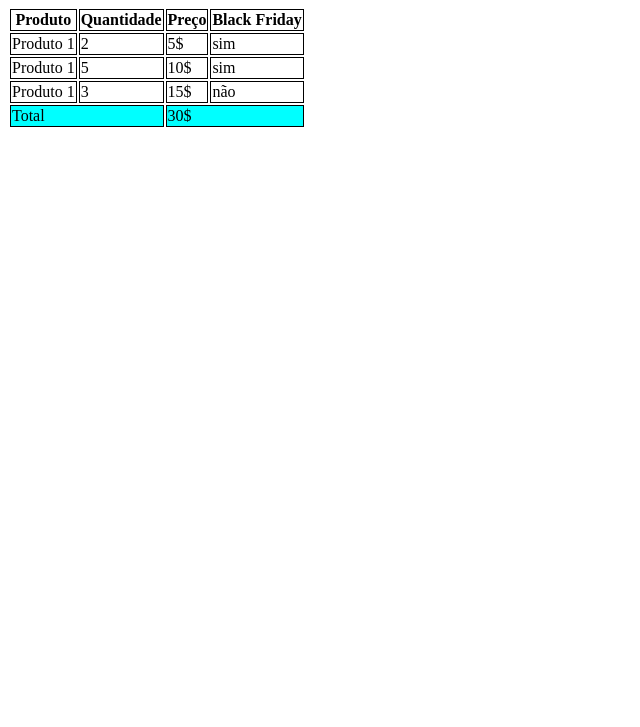
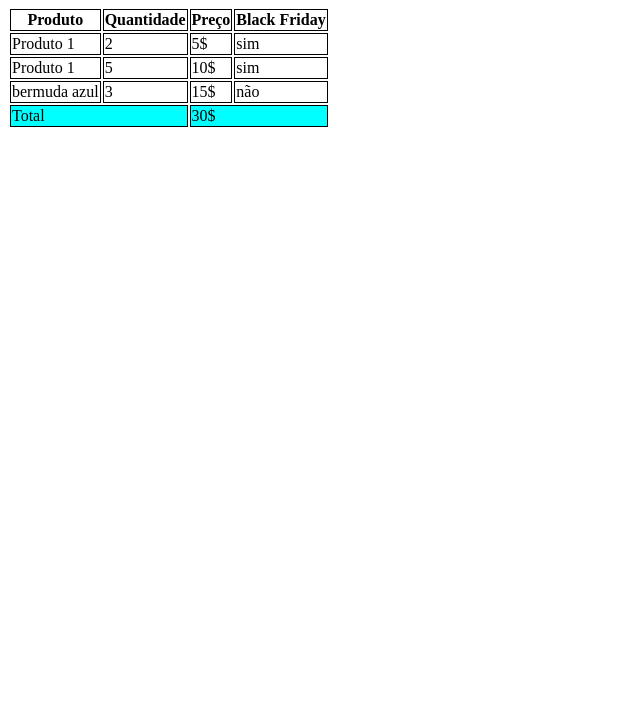
Before and after one commit to RubensAbreu/aula-tabela, a plain HTML site: page index.html in a window 1280 px wide. Shown: the part 73-800 px from the top of the page, without its empty margins (0-640 px from the left). Drawn offline with Linux system fonts and the light colour scheme.

Commit message:
trocado de calça jeans para bermuda

```diff
--- a/index.html
+++ b/index.html
@@ -39,7 +39,7 @@
             </tr>
 
             <tr>
-                <td>Produto 1</td>
+                <td>bermuda azul</td>
                 <td>3</td>
                 <td>15$</td>
                 <td>não</td>
```
